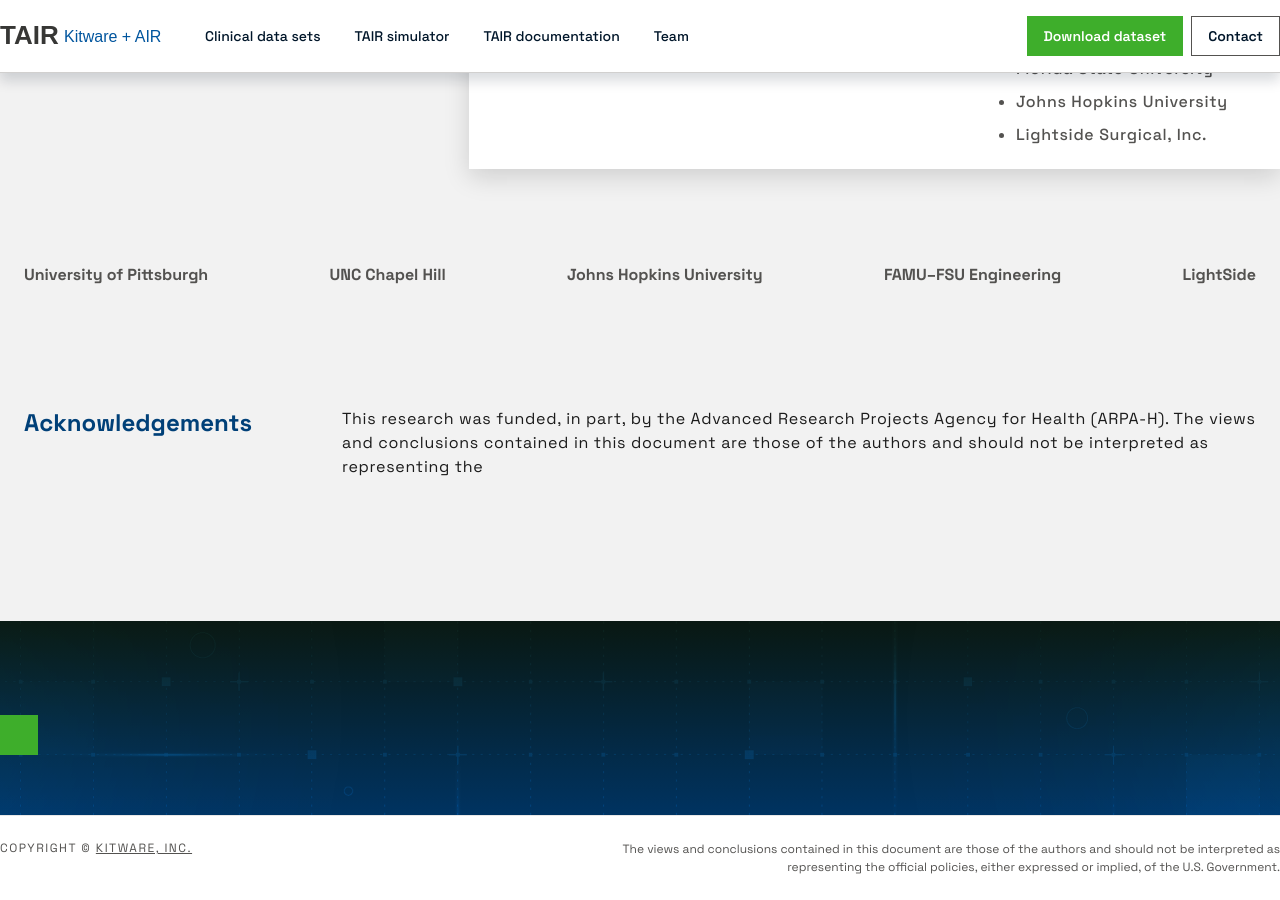
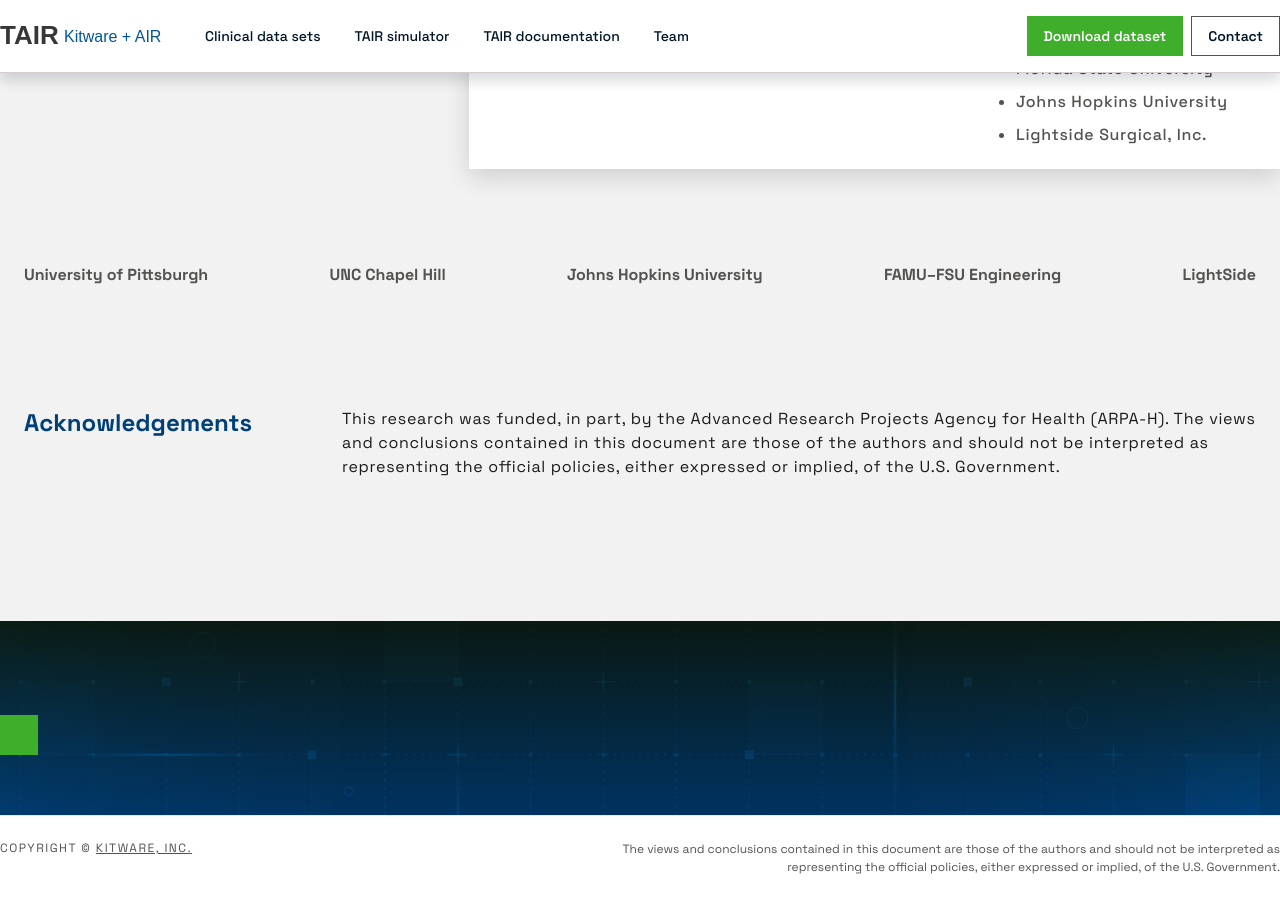
Before and after one commit to Kitware/TAIR, a Jekyll site: the page built from index.md, in a window 1280 px wide and 900 px high, scrolled down 5605 px. Built offline with Jekyll 4.4.1, drawn with Linux system fonts in a browser that asks for light colours; nearby versions of some CDN libraries; library files that are not in the unit come from our copies.

Commit message:
Fix disclaimer

```diff
--- a/index.md
+++ b/index.md
@@ -237,7 +237,5 @@ team:
   acknowledgements:
     headline: Acknowledgements
     text: >-
-      This research was funded, in part, by the Advanced Research Projects Agency
-      for Health (ARPA-H). The views and conclusions contained in this document
-      are those of the authors and should not be interpreted as representing the
+      This research was funded, in part, by the Advanced Research Projects Agency for Health (ARPA-H). The views and conclusions contained in this document are those of the authors and should not be interpreted as representing the official policies, either expressed or implied, of the U.S. Government.
 ---
```
